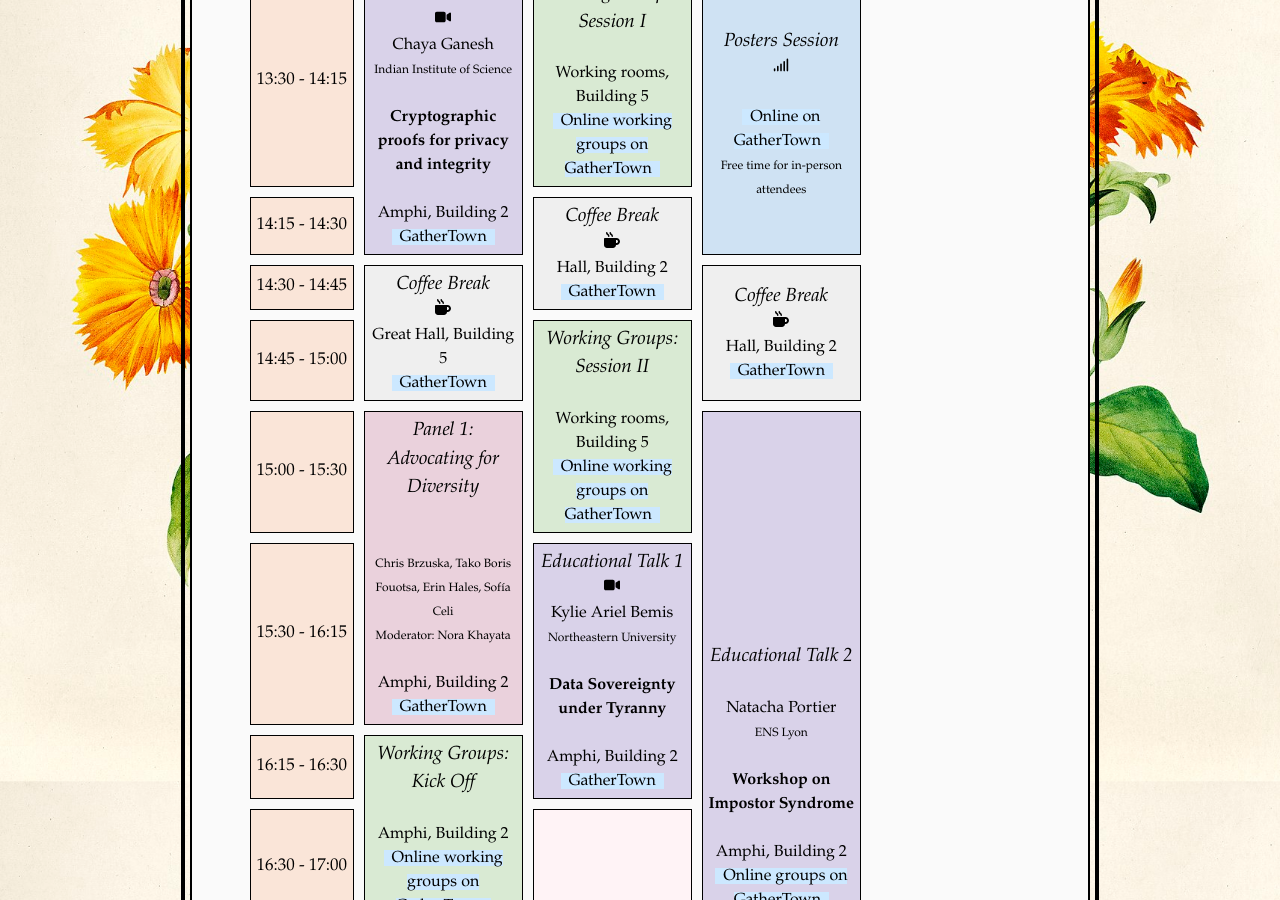
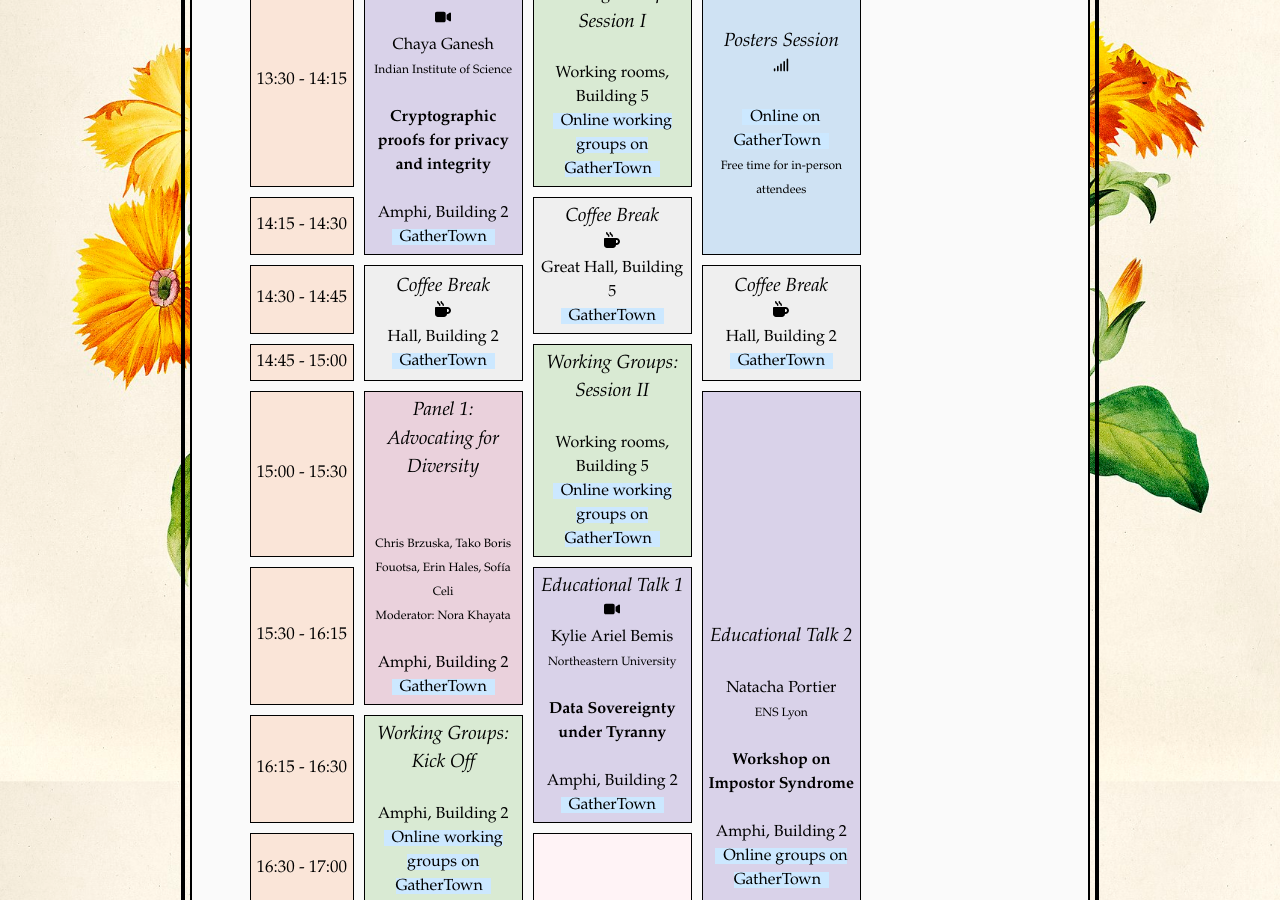
Before and after one commit to women-in-cryptography/decryptingdiversity.github.io, a Jekyll site: the page built from program.html, in a window 1280 px wide and 900 px high, scrolled down 1908 px. Built offline with Jekyll 4.4.1, drawn with Linux system fonts in a browser that asks for light colours; some of the changed lines change nothing that is shown.

Commit message:
Typos v2

```diff
--- a/program.html
+++ b/program.html
@@ -248,7 +248,7 @@ Additionally, we aim to foster potential scientific collaborations among members
     <br>
     <svg xmlns="http://www.w3.org/2000/svg" viewBox="0 0 512 512" class="small-icon"><!--!Font Awesome Free 6.7.2 by @fontawesome - https://fontawesome.com License - https://fontawesome.com/license/free Copyright 2025 Fonticons, Inc.--><path d="M88 0C74.7 0 64 10.7 64 24c0 38.9 23.4 59.4 39.1 73.1l1.1 1C120.5 112.3 128 119.9 128 136c0 13.3 10.7 24 24 24s24-10.7 24-24c0-38.9-23.4-59.4-39.1-73.1l-1.1-1C119.5 47.7 112 40.1 112 24c0-13.3-10.7-24-24-24zM32 192c-17.7 0-32 14.3-32 32L0 416c0 53 43 96 96 96l192 0c53 0 96-43 96-96l16 0c61.9 0 112-50.1 112-112s-50.1-112-112-112l-48 0L32 192zm352 64l16 0c26.5 0 48 21.5 48 48s-21.5 48-48 48l-16 0 0-96zM224 24c0-13.3-10.7-24-24-24s-24 10.7-24 24c0 38.9 23.4 59.4 39.1 73.1l1.1 1C232.5 112.3 240 119.9 240 136c0 13.3 10.7 24 24 24s24-10.7 24-24c0-38.9-23.4-59.4-39.1-73.1l-1.1-1C231.5 47.7 224 40.1 224 24z"/></svg>
     <br>
-    Hall, Building 2
+    Great Hall, Building 5
 		<br><span class="online">GatherTown</span>
 		</td>
     <td class="empty-event"></td>
@@ -260,7 +260,7 @@ Additionally, we aim to foster potential scientific collaborations among members
     <br>
     <svg xmlns="http://www.w3.org/2000/svg" viewBox="0 0 512 512" class="small-icon"><!--!Font Awesome Free 6.7.2 by @fontawesome - https://fontawesome.com License - https://fontawesome.com/license/free Copyright 2025 Fonticons, Inc.--><path d="M88 0C74.7 0 64 10.7 64 24c0 38.9 23.4 59.4 39.1 73.1l1.1 1C120.5 112.3 128 119.9 128 136c0 13.3 10.7 24 24 24s24-10.7 24-24c0-38.9-23.4-59.4-39.1-73.1l-1.1-1C119.5 47.7 112 40.1 112 24c0-13.3-10.7-24-24-24zM32 192c-17.7 0-32 14.3-32 32L0 416c0 53 43 96 96 96l192 0c53 0 96-43 96-96l16 0c61.9 0 112-50.1 112-112s-50.1-112-112-112l-48 0L32 192zm352 64l16 0c26.5 0 48 21.5 48 48s-21.5 48-48 48l-16 0 0-96zM224 24c0-13.3-10.7-24-24-24s-24 10.7-24 24c0 38.9 23.4 59.4 39.1 73.1l1.1 1C232.5 112.3 240 119.9 240 136c0 13.3 10.7 24 24 24s24-10.7 24-24c0-38.9-23.4-59.4-39.1-73.1l-1.1-1C231.5 47.7 224 40.1 224 24z"/></svg>
     <br>
-    Great Hall, Building 5
+    Hall, Building 2
 		<br><span class="online">GatherTown</span>
 		</td>
 		<td class="regular-event" rowspan="2">
@@ -420,7 +420,7 @@ By tram: Line 1 towards
     </div>
 
 		<div class="schedule-slot regular-event">
-      <strong>9:45 - 9:45</strong><br>
+      <strong>9:45 - 10:00</strong><br>
       <span class="event">Opening</span><br>
       Amphi, Building 2<br>
       <span class="online">GatherTown</span>
```
